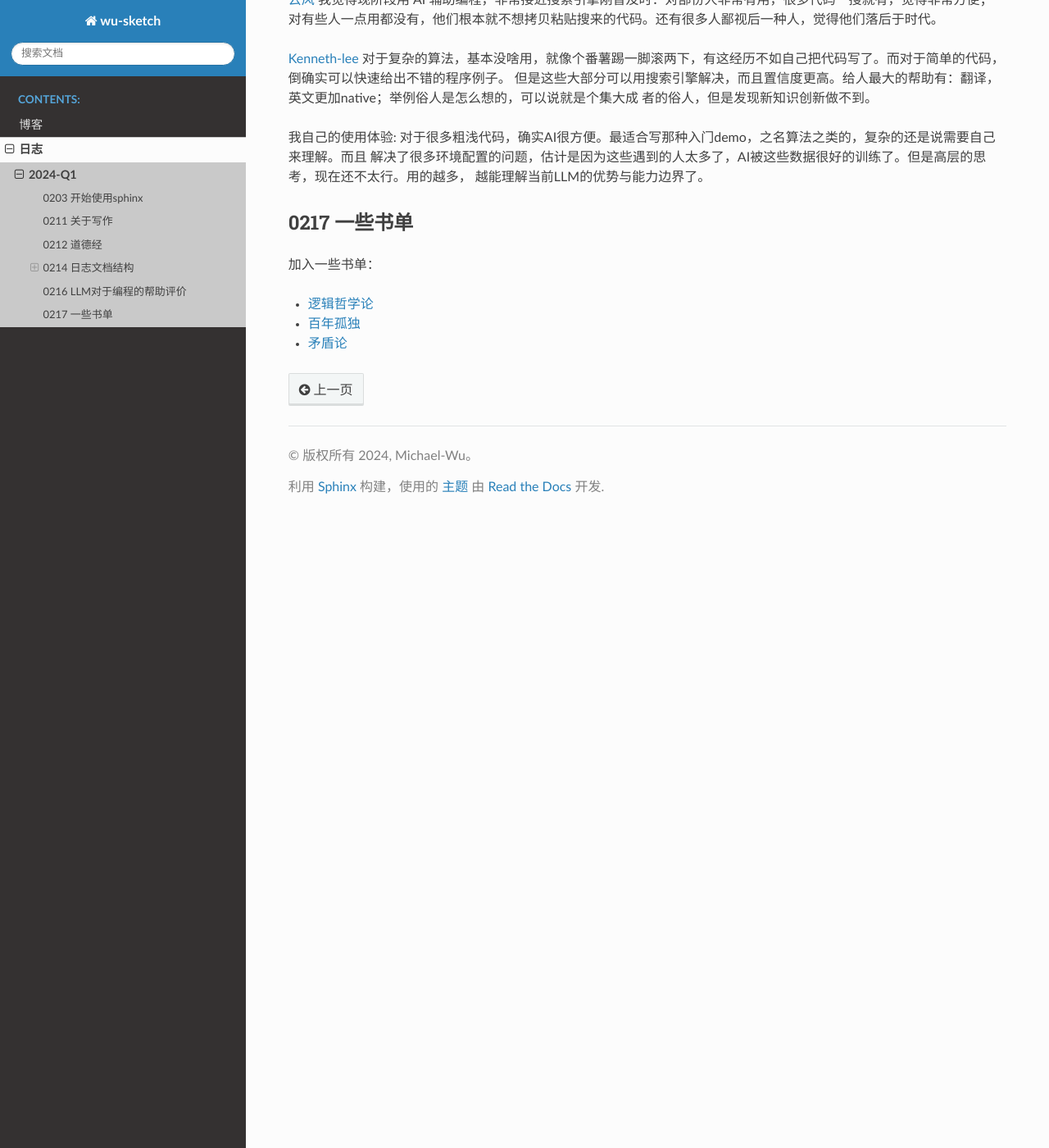
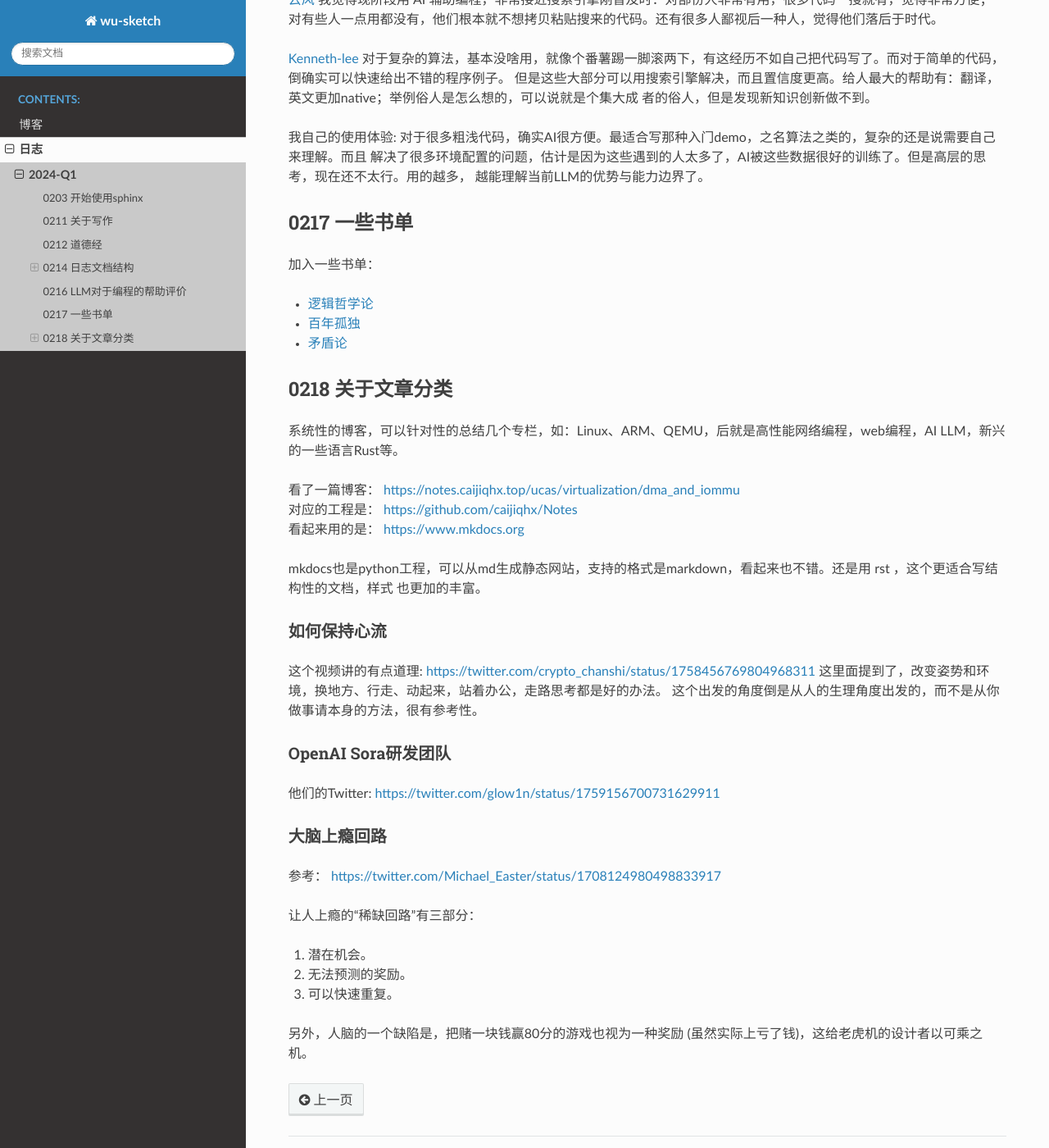
Before and after one commit to thisinnocence/sketch, a Sphinx documentation site: the page built from source/diary/2024-Q1.rst, in a window 1280 px wide and 1400 px high, scrolled down 3086 px. Shown: the whole window at 82% size. Built offline with Sphinx 7.4.7 and the Read the Docs theme 2.0.0, drawn with Linux system fonts in a browser that asks for light colours.

Commit message:
update 0218

```diff
--- a/source/diary/2024-Q1.rst
+++ b/source/diary/2024-Q1.rst
@@ -148,3 +148,40 @@ OpenAI大佬的一些经典Twitter言论
 - `逻辑哲学论 <https://book.douban.com/subject/1005354/>`_
 - `百年孤独 <https://book.douban.com/subject/6082808/>`_
 - `矛盾论 <https://book.douban.com/subject/2979192/>`_
+
+0218 关于文章分类
+==================
+
+系统性的博客，可以针对性的总结几个专栏，如：Linux、ARM、QEMU，后就是高性能网络编程，web编程，AI LLM，新兴的一些语言Rust等。
+
+| 看了一篇博客： https://notes.caijiqhx.top/ucas/virtualization/dma_and_iommu
+| 对应的工程是： https://github.com/caijiqhx/Notes
+| 看起来用的是： https://www.mkdocs.org
+
+mkdocs也是python工程，可以从md生成静态网站，支持的格式是markdown，看起来也不错。还是用 rst ，这个更适合写结构性的文档，样式
+也更加的丰富。
+
+如何保持心流
+--------------
+
+这个视频讲的有点道理:  https://twitter.com/crypto_chanshi/status/1758456769804968311
+这里面提到了，改变姿势和环境，换地方、行走、动起来，站着办公，走路思考都是好的办法。
+这个出发的角度倒是从人的生理角度出发的，而不是从你做事请本身的方法，很有参考性。
+
+OpenAI Sora研发团队
+---------------------
+
+他们的Twitter: https://twitter.com/glow1n/status/1759156700731629911
+
+大脑上瘾回路
+-------------------
+
+参考： https://twitter.com/Michael_Easter/status/1708124980498833917
+
+让人上瘾的“稀缺回路”有三部分：
+
+1. 潜在机会。
+2. 无法预测的奖励。
+3. 可以快速重复。
+
+另外，人脑的一个缺陷是，把赌一块钱赢80分的游戏也视为一种奖励 (虽然实际上亏了钱)，这给老虎机的设计者以可乘之机。
```
